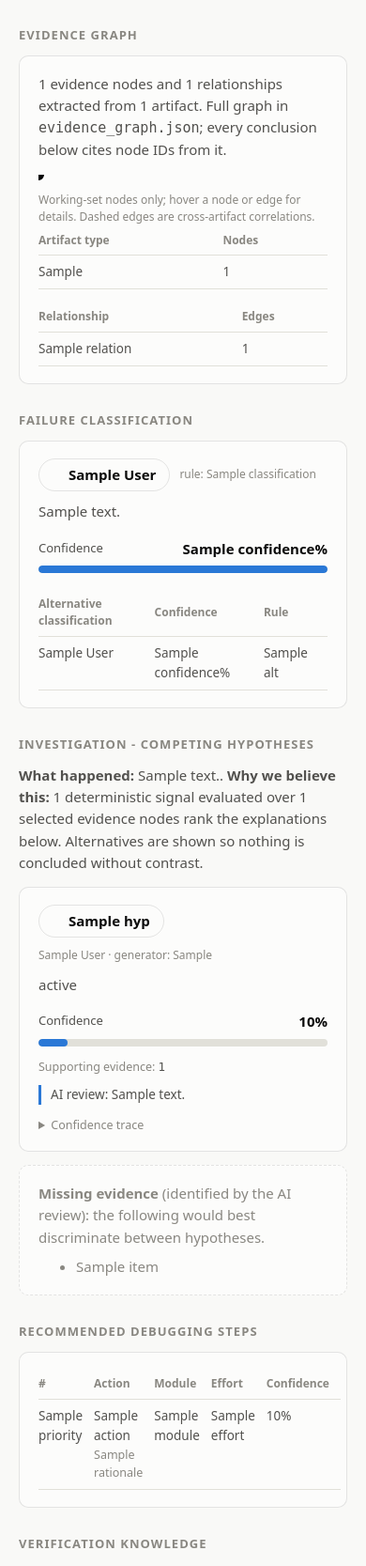
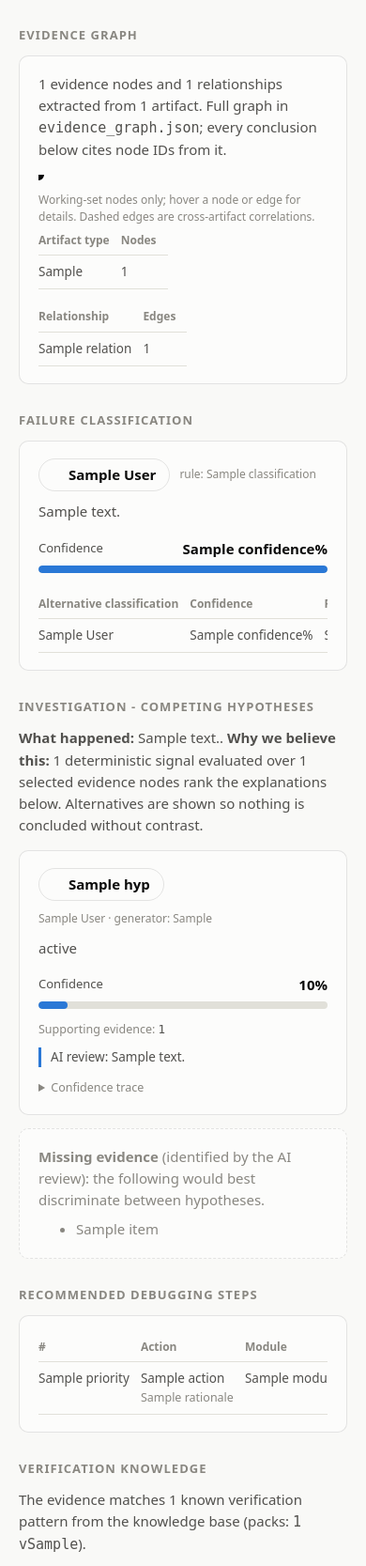
Before and after one commit to patel-om/veritriage, a Python web app: template src/veritriage/reports/templates/report.html.j2 in a window 390 px wide; the page is wider, and only the part inside the window is pictured. Shown: the part 502-2169 px from the top of that part at 94% size. Run offline with Jinja, Linux system fonts and the light colour scheme; the template is opened without the code that fills it: most values are stand-ins (such as "Sample title", 1, 10 or a date in 2020).

Commit message:
polish: report template - mobile table scroll + main landmark
UI/UX pass over the generated report:
- Wrap raw <table> elements to scroll horizontally within their own row on
  narrow viewports (max-width: 640px) instead of forcing the whole page to
  scroll sideways; reports are routinely opened from a shared link on a
  phone. Standard technique (table becomes display:block + overflow-x),
  zero template markup changes needed across the 6 tables.
- Add a <main> landmark around the report body (between the masthead/meta
  and the footer) for correct HTML5 semantics and screen-reader navigation.

No visual change on desktop; verified against a regenerated sample and the
full test suite (398 passing).

Co-Authored-By: Claude Opus 4.8 <noreply@anthropic.com>

```diff
--- a/src/veritriage/reports/templates/report.html.j2
+++ b/src/veritriage/reports/templates/report.html.j2
@@ -178,6 +178,13 @@
     outline-offset: 2px;
   }
 
+  /* Narrow viewports: wide tables scroll horizontally within their own row
+     instead of forcing the whole page to scroll (reports are often opened
+     from a shared link on a phone). */
+  @media (max-width: 640px) {
+    table { display: block; overflow-x: auto; white-space: nowrap; }
+  }
+
   /* Print Media Support */
   @media print {
     :root {
@@ -210,6 +217,7 @@
     parsers <code>{{ report.parser_names | join(", ") }}</code>
   </p>
 
+  <main>
   <section>
     <h2>Regression Summary</h2>
     <div class="tiles">
@@ -884,6 +892,7 @@
       moment behavior diverged.
     </div>
   </section>
+  </main>
 
   <footer>VeriTriage · deterministic parsing → rule engine → evidence-backed report. Every conclusion above traces to a log line.</footer>
 </div>
```
